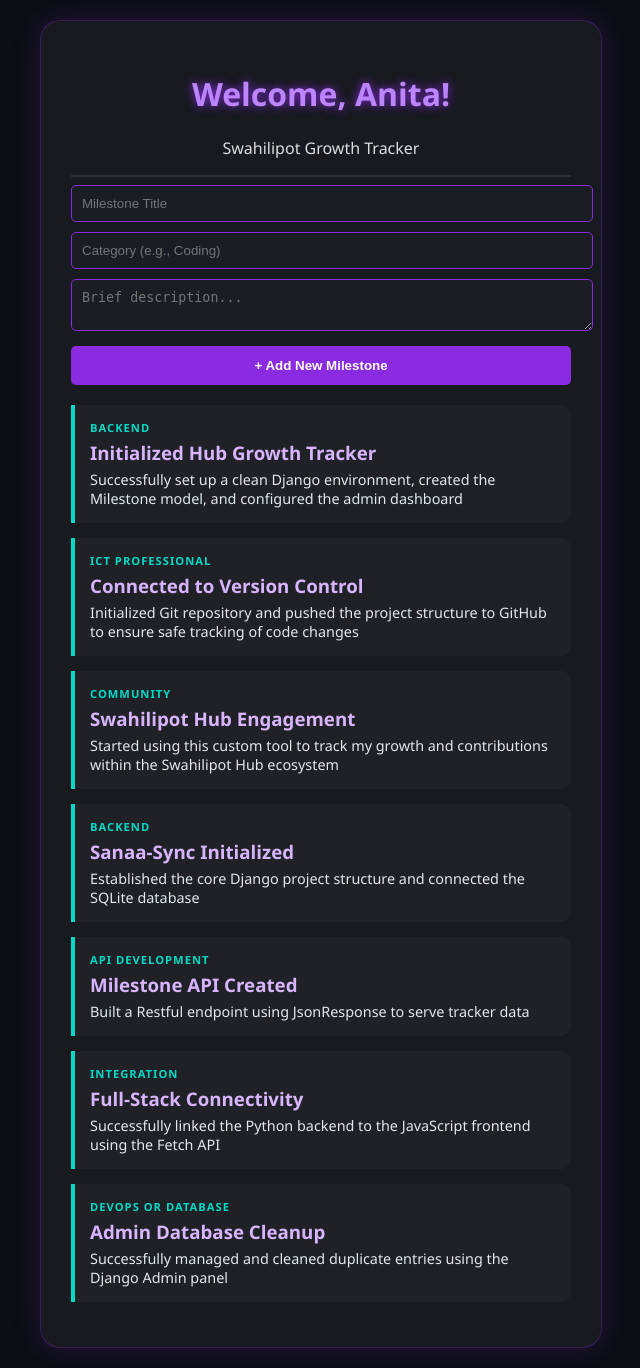
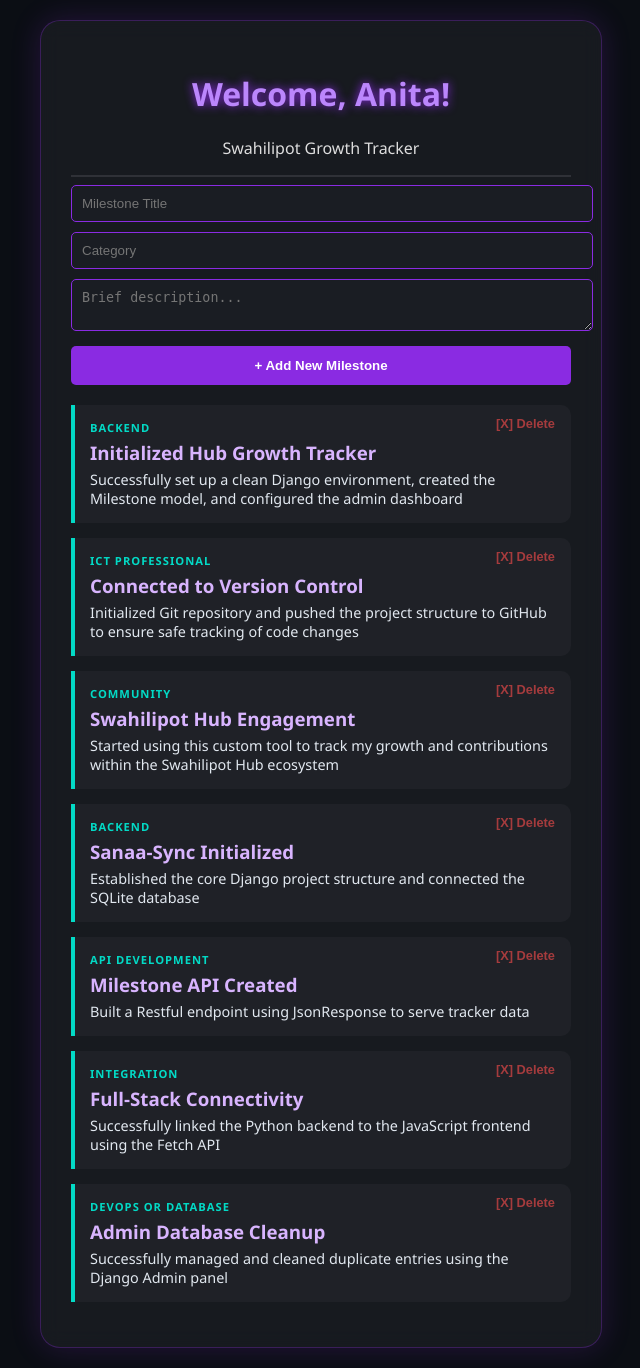
Before and after one commit to anita564-lucy/Hub_Growth_Tracker, a Django app: page / in a window 1280 px wide. Shown: the whole page, without its empty margins (319-959 px from the left). Run offline with Django 5.2, Linux system fonts and the light colour scheme; data comes from the database, SQL or seed files in the repository.

Commit message:
Added frontend delete button and backend API logic

```diff
--- a/core/urls.py
+++ b/core/urls.py
@@ -16,10 +16,13 @@
 """
 from django.contrib import admin
 from django.urls import path
-from tracker import views # Make sure this is here
+from tracker import views
 
 urlpatterns = [
     path('admin/', admin.site.urls),
     path('', views.home_page, name='home'),
     path('api/milestones/', views.milestone_list_api, name='milestone_list_api'),
+
+    # ADD THIS LINE HERE:
+    path('api/milestones/delete/<int:pk>/', views.delete_milestone_api, name='delete_milestone_api'),
 ]
--- a/tracker/templates/tracker/index.html
+++ b/tracker/templates/tracker/index.html
@@ -33,6 +33,7 @@
             padding: 15px;
             border-radius: 0 10px 10px 0;
             transition: 0.3s;
+            position: relative; /* Needed for the delete button positioning */
         }
         .milestone-card:hover {
             transform: translateX(10px);
@@ -45,6 +46,19 @@
             color: #03dac6;
             font-weight: bold;
         }
+        .delete-btn {
+            position: absolute;
+            top: 10px;
+            right: 10px;
+            background: none;
+            border: none;
+            color: #ff4d4d;
+            cursor: pointer;
+            font-weight: bold;
+            font-size: 0.8rem;
+            opacity: 0.6;
+        }
+        .delete-btn:hover { opacity: 1; }
     </style>
 </head>
 <body>
@@ -57,7 +71,7 @@
 
         <div style="margin-bottom: 20px;">
             <input type="text" id="new-title" placeholder="Milestone Title" style="width: 100%; margin-bottom: 10px; padding: 10px; border-radius: 5px; border: 1px solid #8a2be2; background: #1a1d23; color: white;">
-            <input type="text" id="new-category" placeholder="Category (e.g., Coding)" style="width: 100%; margin-bottom: 10px; padding: 10px; border-radius: 5px; border: 1px solid #8a2be2; background: #1a1d23; color: white;">
+            <input type="text" id="new-category" placeholder="Category" style="width: 100%; margin-bottom: 10px; padding: 10px; border-radius: 5px; border: 1px solid #8a2be2; background: #1a1d23; color: white;">
             <textarea id="new-desc" placeholder="Brief description..." style="width: 100%; margin-bottom: 10px; padding: 10px; border-radius: 5px; border: 1px solid #8a2be2; background: #1a1d23; color: white;"></textarea>
 
             <button onclick="addMilestone()" style="width: 100%; padding: 12px; background: #8a2be2; color: white; border: none; border-radius: 5px; cursor: pointer; font-weight: bold;">
@@ -71,14 +85,12 @@
    </div>
 
     <script>
-        // FIXED: The list loader now actually draws the cards!
         async function loadMilestones() {
             try {
                 const response = await fetch('/api/milestones/');
                 const data = await response.json();
                 const list = document.getElementById('milestone-list');
-
-                list.innerHTML = ''; // Clear the "Scanning..." message
+                list.innerHTML = '';
 
                 data.forEach(m => {
                     list.innerHTML += `
@@ -86,6 +98,7 @@
                             <div class="category">${m.category}</div>
                             <h3 style="margin: 5px 0; color: #d8b4fe;">${m.title}</h3>
                             <p style="margin: 0; color: #e2e8f0; font-size: 0.9em;">${m.description}</p>
+                            <button class="delete-btn" onclick="deleteMilestone(${m.id})">[X] Delete</button>
                         </div>
                     `;
                 });
@@ -94,7 +107,6 @@
             }
         }
 
-        // The function to send new data back to Django
         async function addMilestone() {
             const title = document.getElementById('new-title').value;
             const category = document.getElementById('new-category').value;
@@ -120,7 +132,20 @@
             }
         }
 
-        // Run this when the page first loads
+        async function deleteMilestone(id) {
+            if (!confirm("Are you sure you want to delete this achievement?")) return;
+            const csrftoken = document.querySelector('[name=csrfmiddlewaretoken]').value;
+
+            const response = await fetch(`/api/milestones/delete/${id}/`, {
+                method: 'POST',
+                headers: { 'X-CSRFToken': csrftoken }
+            });
+
+            if (response.ok) {
+                loadMilestones();
+            }
+        }
+
         loadMilestones();
     </script>
 </body>
--- a/tracker/views.py
+++ b/tracker/views.py
@@ -1,12 +1,10 @@
 from django.shortcuts import render
 from django.http import JsonResponse
 from .models import Milestone
-import json  # Make sure this is here!
+import json
 
-# Update this function starting around line 6:
 def milestone_list_api(request):
     if request.method == 'POST':
-        # This part handles SAVING the new milestone
         data = json.loads(request.body)
         Milestone.objects.create(
             title=data['title'],
@@ -15,9 +13,18 @@
         )
         return JsonResponse({'status': 'success'})
 
-    # This part (the GET logic) handles SHOWING the milestones
-    milestones = Milestone.objects.all().values('title', 'category', 'description', 'date_created')
+    milestones = Milestone.objects.all().values('id', 'title', 'category', 'description', 'date_created')
     return JsonResponse(list(milestones), safe=False)
 
 def home_page(request):
     return render(request, 'tracker/index.html')
+
+# ADD THIS NEW FUNCTION BELOW:
+def delete_milestone_api(request, pk):
+    if request.method == 'POST':
+        try:
+            milestone = Milestone.objects.get(pk=pk)
+            milestone.delete()
+            return JsonResponse({'status': 'success'})
+        except Milestone.DoesNotExist:
+            return JsonResponse({'status': 'error', 'message': 'Not found'}, status=404)
```
